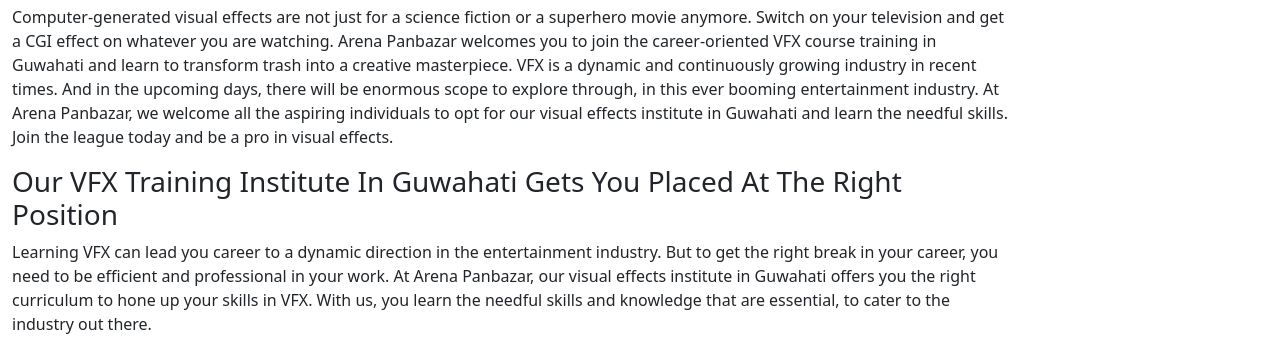
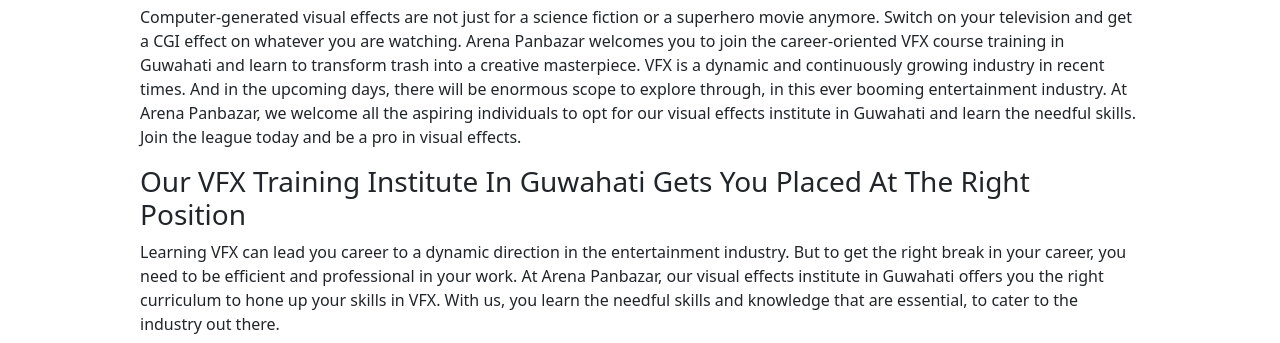
Before and after one commit to Spritan/Freelance_1, a plain HTML site: page vfx.html in a window 1280 px wide. Shown: the part 237-580 px from the top of the page. Drawn offline with nearby package versions, Linux system fonts and the light colour scheme; a web font is replaced by a local one.

Commit message:
Update style.css

```diff
--- a/Assets/css/style.css
+++ b/Assets/css/style.css
@@ -102,7 +102,8 @@
 .header{
     padding-top: 9em;
     padding-bottom:5em;
-    width: 80%;
+    padding-left: 10%;
+    padding-right: 10%;
 }
 .header .h1{
     text-align: center;
```
